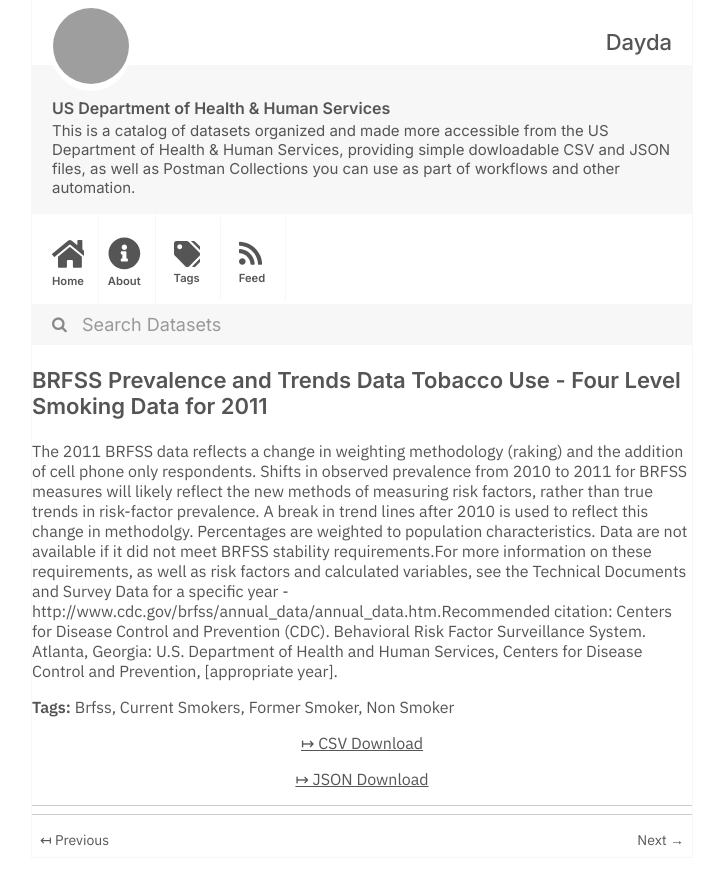
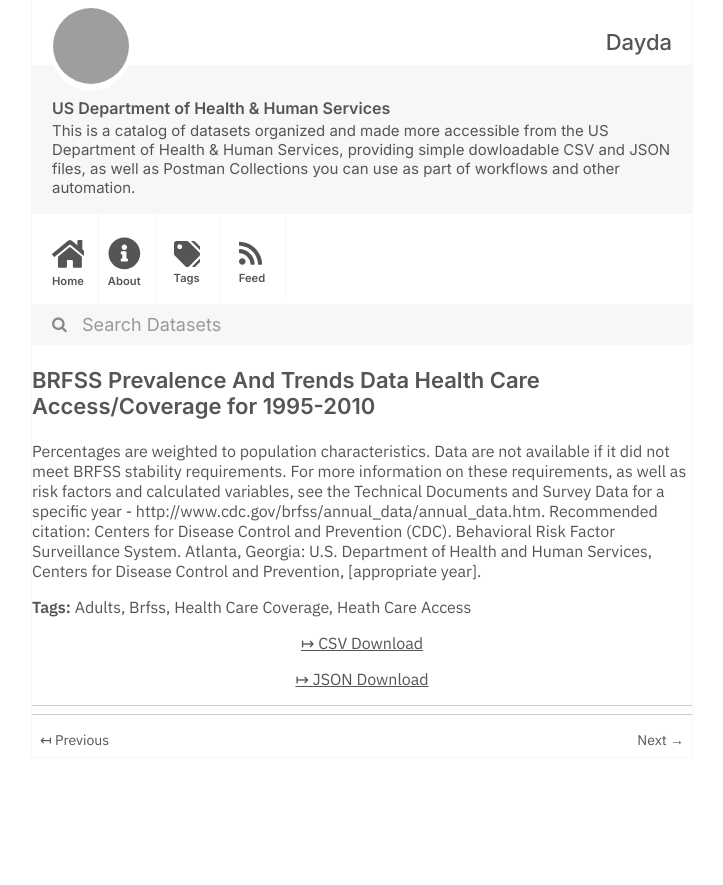
Before and after one commit to dayda-entities/us-department-of-health-and-human-services, a Jekyll site: the page built from _posts/2020-11-10-brfss-prevalence-and-trends-da.md, in a window 1280 px wide, cut to the strip 0-885 px from the top of the page. Shown: the whole strip, without its empty margins (278-1001 px from the left). Built offline with Jekyll 4.4.1, drawn with Linux system fonts in a browser that asks for light colours; grey boxes are pictures that could not be loaded.

Commit message:
Publish Data

```diff
--- a/_posts/2020-11-10-brfss-prevalence-and-trends-da.md
+++ b/_posts/2020-11-10-brfss-prevalence-and-trends-da.md
@@ -1,20 +1,18 @@
 ---
-title: >-
-  BRFSS Prevalence and Trends Data Tobacco Use - Four Level Smoking Data for
-  2011
-created: '2020-11-10T16:18:45.068658'
-modified: '2021-05-01T07:00:59.037745'
+title: BRFSS Prevalence And Trends Data Health Care Access/Coverage for 1995-2010
+created: '2020-11-10T16:17:33.834813'
+modified: '2021-05-01T07:01:37.243944'
 state: active
 type: dataset
 tags:
+  - Adults
   - Brfss
-  - Current Smokers
-  - Former Smoker
-  - Non Smoker
+  - Health Care Coverage
+  - Heath Care Access
 groups: []
-csv_url: 'https://data.cdc.gov/api/views/ya9m-pyut/rows.csv?accessType=DOWNLOAD'
-json_url: 'https://data.cdc.gov/api/views/ya9m-pyut/rows.json?accessType=DOWNLOAD'
+csv_url: 'https://data.cdc.gov/api/views/t984-9cdv/rows.csv?accessType=DOWNLOAD'
+json_url: 'https://data.cdc.gov/api/views/t984-9cdv/rows.json?accessType=DOWNLOAD'
 layout: post
 
 ---
-The 2011 BRFSS data reflects a change in weighting methodology (raking) and the addition of cell phone only respondents. Shifts in observed prevalence from 2010 to 2011 for BRFSS measures will likely reflect the new methods of measuring risk factors, rather than true trends in risk-factor prevalence. A break in trend lines after 2010 is used to reflect this change in methodolgy. Percentages are weighted to population characteristics. Data are not available if it did not meet BRFSS stability requirements.For more information on these requirements, as well as risk factors and calculated variables, see the Technical Documents and Survey Data for a specific year - http://www.cdc.gov/brfss/annual_data/annual_data.htm.Recommended citation: Centers for Disease Control and Prevention (CDC). Behavioral Risk Factor Surveillance System. Atlanta, Georgia: U.S. Department of Health and Human Services, Centers for Disease Control and Prevention, [appropriate year].
+Percentages are weighted to population characteristics. Data are not available if it did not meet BRFSS stability requirements. For more information on these requirements, as well as risk factors and calculated variables, see the Technical Documents and Survey Data for a specific year - http://www.cdc.gov/brfss/annual_data/annual_data.htm. Recommended citation: Centers for Disease Control and Prevention (CDC). Behavioral Risk Factor Surveillance System. Atlanta, Georgia: U.S. Department of Health and Human Services, Centers for Disease Control and Prevention, [appropriate year].
```
